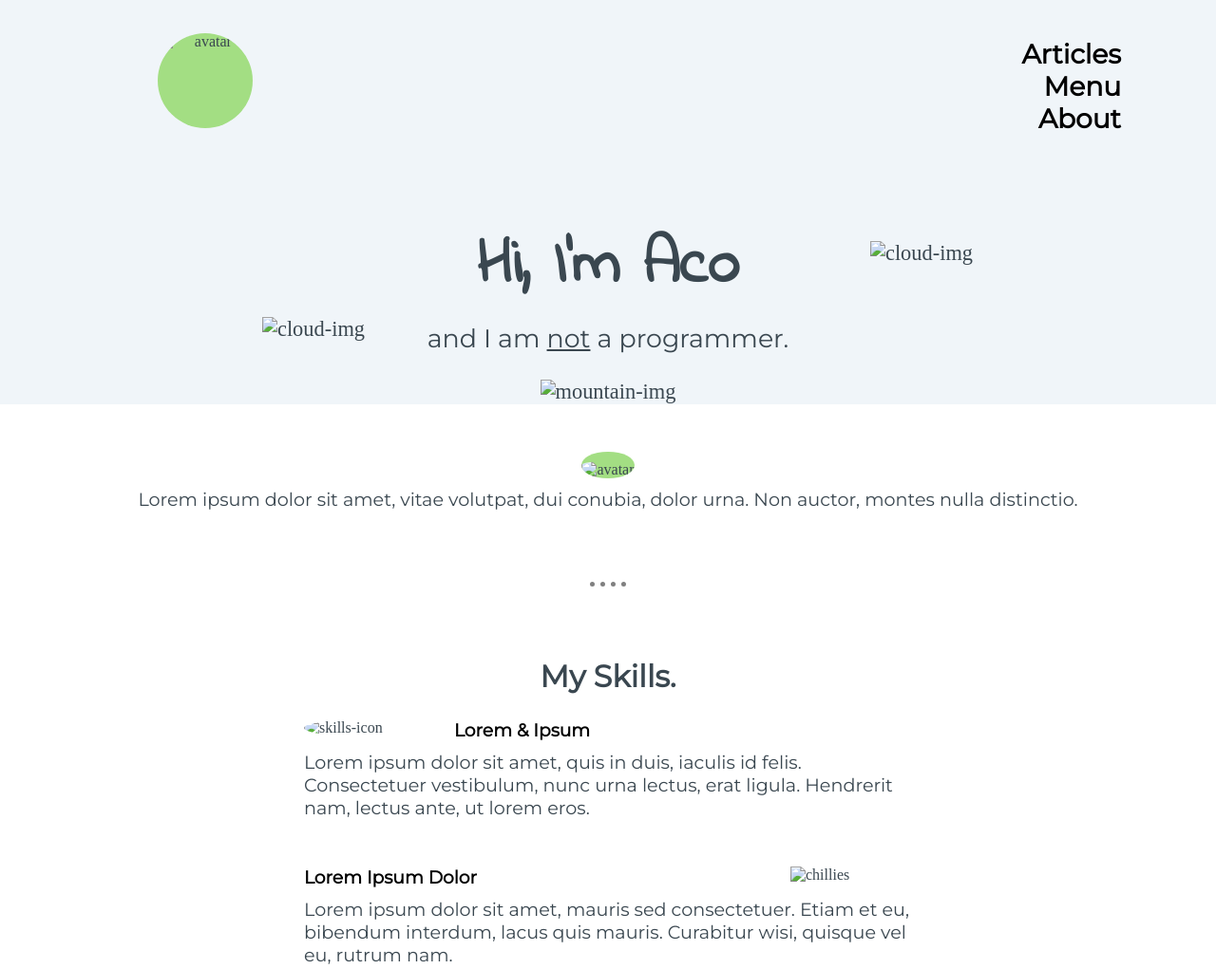
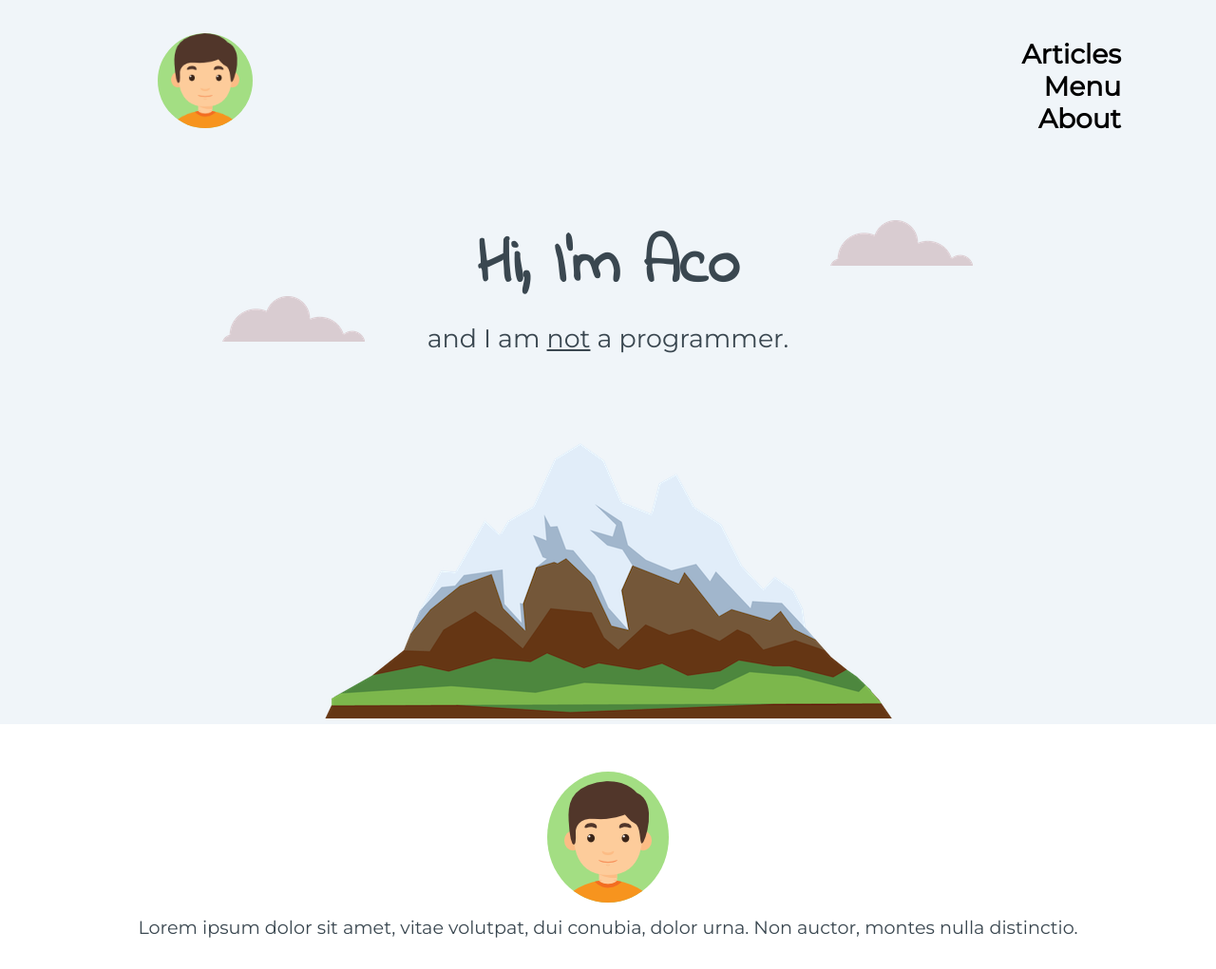
Before and after one commit to New2B/Bartek_Aco, a plain HTML site: page index.html in a window 1280 px wide. Shown: the top 1021 px of the page at 95% size. Drawn offline with Linux system fonts and the light colour scheme.

Commit message:
Update index.html

```diff
--- a/index.html
+++ b/index.html
@@ -17,19 +17,19 @@
     <h3> About </h3>
   </div>
 
-  <img class="boy2" src="mypersonalsite1/images/boy.png" alt="avatar">
+  <img class="boy2" src="images/boy.png" alt="avatar">
 
   <div class="top-container">
     <h1>Hi, I'm Aco</h1>
     <p>and I am <span class="not">not</span> a programmer.</p>
-    <img class="cloud1" src="mypersonalsite1/images/cloud.png" alt="cloud-img">
-    <img class="cloud2" src="mypersonalsite1/images/cloud.png" alt="cloud-img">
-    <img class="mountain" src="/mypersonalsite1/images/mountain.png" alt="mountain-img">
+    <img class="cloud1" src="images/cloud.png" alt="cloud-img">
+    <img class="cloud2" src="images/cloud.png" alt="cloud-img">
+    <img class="mountain" src="images/mountain.png" alt="mountain-img">
   </div>
 
   <div class="middle-container">
     <div class="avatar">
-      <img class="boy" src="/mypersonalsite1/images/boy.png" alt="avatar">
+      <img class="boy" src="images/boy.png" alt="avatar">
       <p> Lorem ipsum dolor sit amet, vitae volutpat, dui conubia, dolor urna. Non auctor, montes nulla distinctio.</p>
     </div>
 
@@ -37,13 +37,13 @@
     <div class="skills">
       <h2>My Skills.</h2>
       <div class="skill-row1">
-        <img class="computer" src="/mypersonalsite1/images/computer.png" alt="skills-icon">
+        <img class="computer" src="images/computer.png" alt="skills-icon">
         <h3>Lorem & Ipsum</h3>
         <p>Lorem ipsum dolor sit amet, quis in duis, iaculis id felis. Consectetuer vestibulum, nunc urna lectus, erat ligula. Hendrerit nam, lectus ante, ut lorem eros.</p>
       </div>
 
       <div class="skill-row2">
-        <img class="chillies" src="/mypersonalsite1/images/chillies.png" alt="chillies">
+        <img class="chillies" src="images/chillies.png" alt="chillies">
         <h3>Lorem Ipsum Dolor</h3>
         <p>Lorem ipsum dolor sit amet, mauris sed consectetuer. Etiam et eu, bibendum interdum, lacus quis mauris. Curabitur wisi, quisque vel eu, rutrum nam.</p>
       </div>
```
